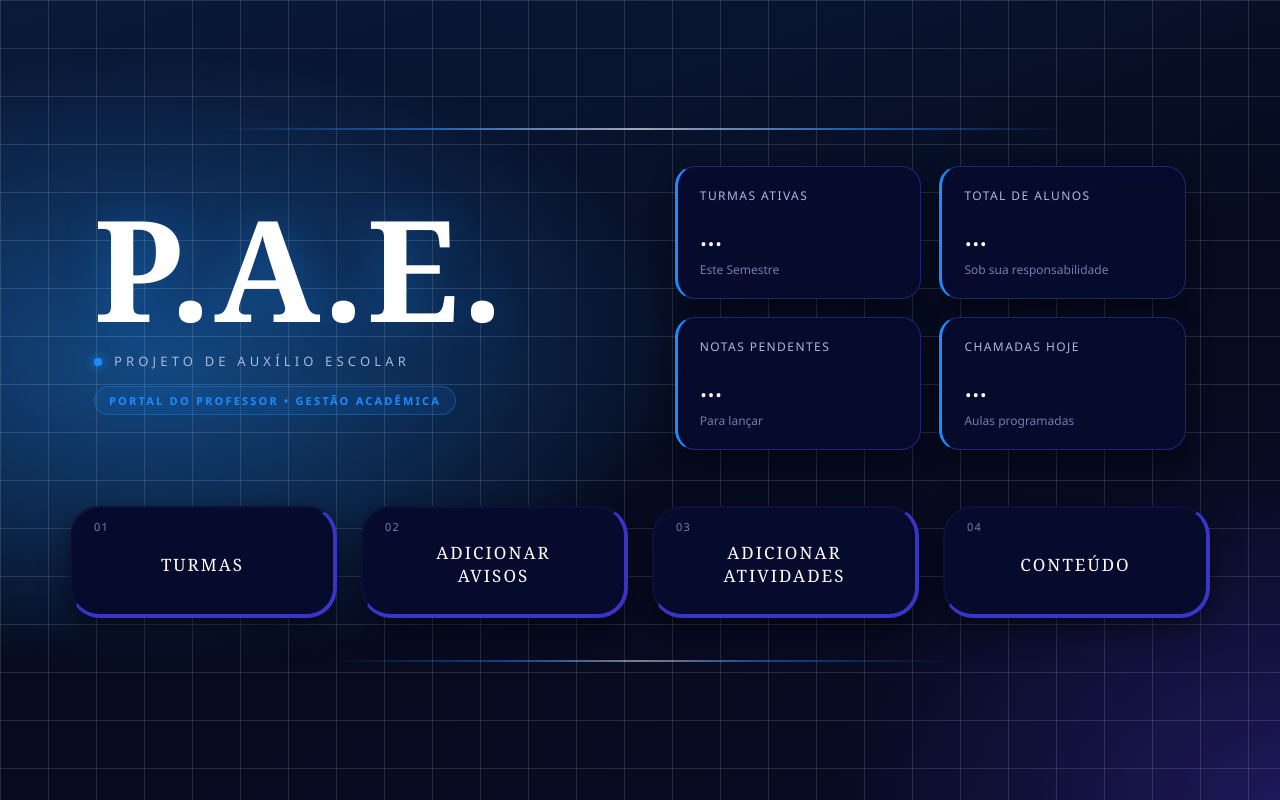
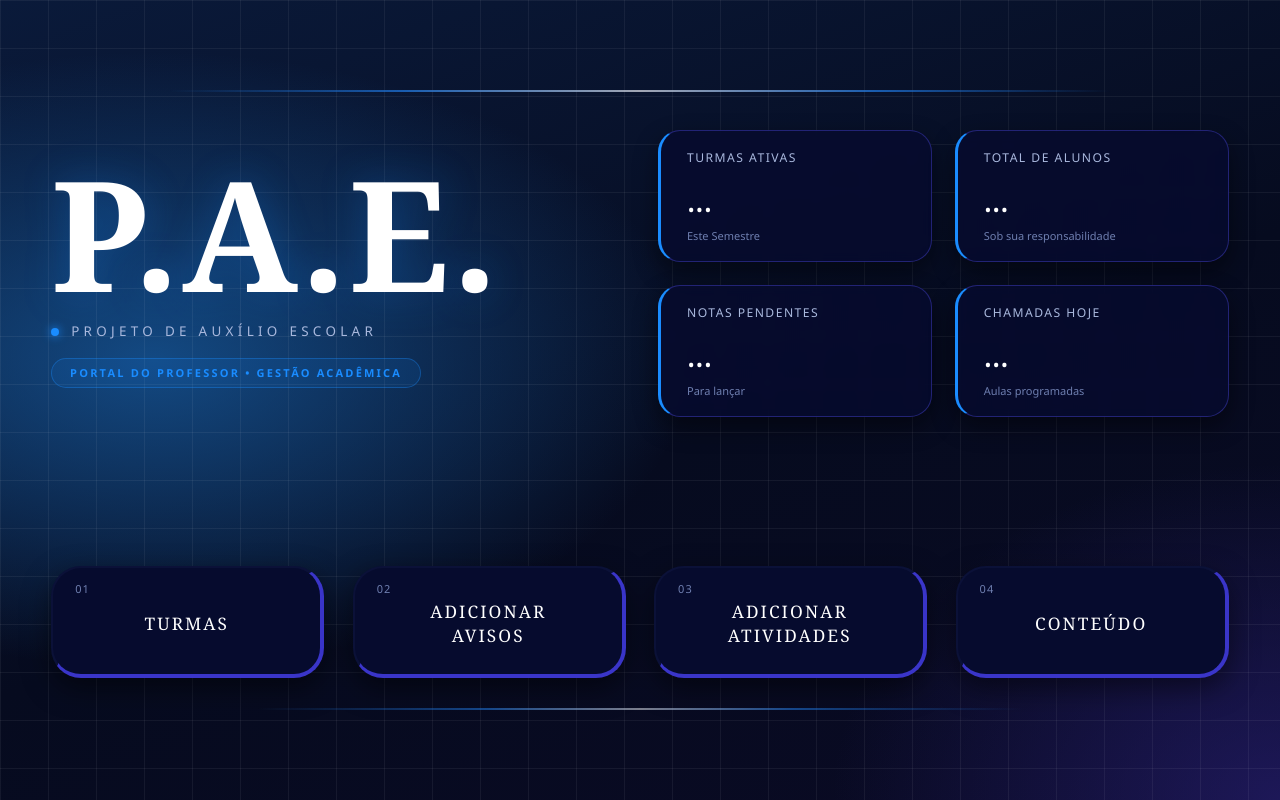
Before and after one commit to Dias2306/tcc, a PHP site: page /professor/menu_professor2.html in a window 1280 px wide. Run offline with PHP 8.4, Linux system fonts and the light colour scheme.

Commit message:
Update menu_professor2.css

```diff
--- a/tcc/professor/css/menu_professor2.css
+++ b/tcc/professor/css/menu_professor2.css
@@ -39,22 +39,22 @@ body::before {
   z-index: 0;
   pointer-events: none;
   background-image:
-    linear-gradient(rgba(255, 255, 255, 0.13) 1px, transparent 1px),
-    linear-gradient(90deg, rgba(255, 255, 255, 0.13) 1px, transparent 1px);
+    linear-gradient(rgba(255, 255, 255, 0.06) 1px, transparent 1px),
+    linear-gradient(90deg, rgba(255, 255, 255, 0.06) 1px, transparent 1px);
   background-size: 48px 48px;
 }
 
 /* ---------- Botão do usuário flutuante ---------- */
 .botao {
   position: fixed;
-  top: 22px;
-  right: 26px;
+  top: clamp(18px, 2.5vh, 32px);
+  right: clamp(20px, 2.5vw, 38px);
   z-index: 20;
   display: flex;
   align-items: center;
   justify-content: center;
-  width: 46px;
-  height: 46px;
+  width: clamp(46px, 3.2vw, 56px);
+  height: clamp(46px, 3.2vw, 56px);
   border-radius: 14px;
   background: rgba(26, 140, 255, 0.12);
   backdrop-filter: blur(6px);
@@ -70,8 +70,8 @@ body::before {
 }
 
 .botao img {
-  width: 24px;
-  height: 24px;
+  width: 52%;
+  height: 52%;
   object-fit: contain;
   filter: brightness(0) invert(1);
 }
@@ -120,38 +120,40 @@ body::before {
   border-left: none;
 }
 
-/* ---------- Conteúdo principal ---------- */
+/* ---------- Conteúdo principal (preenche 100% da altura e escala com a tela) ---------- */
 #principal {
   position: relative;
   z-index: 1;
   min-height: 100vh;
+  width: 100%;
+  padding: clamp(28px, 4vh, 60px) clamp(24px, 4vw, 72px);
   display: flex;
   flex-direction: column;
-  justify-content: center;
+  justify-content: space-between;
+  gap: clamp(24px, 4vh, 48px);
   transition: margin-right 0.3s ease;
 }
-
 
 /* Painel Superior Assimétrico */
 .painel-superior {
   position: relative;
   display: grid;
-  grid-template-columns: 1.05fr 1fr;
+  grid-template-columns: 1fr 1.05fr;
   align-items: center;
-  gap: 44px;
+  gap: clamp(32px, 5vw, 80px);
   width: 100%;
-  max-width: 1140px;
-  margin: 0 auto;
-  padding: clamp(56px, 8vh, 85px) 24px 36px;
+  max-width: 1600px;
+  margin: auto;
+  padding-top: clamp(32px, 5vh, 60px);
 }
 
 /* linha luminosa no topo */
 .painel-superior::before {
   content: "";
   position: absolute;
-  top: 26px;
+  top: 0;
   left: 50%;
-  width: min(75%, 860px);
+  width: min(80%, 1100px);
   height: 2px;
   transform: translateX(-50%);
   background: linear-gradient(90deg, transparent, #1e6fd0 25%, #c9ccd6 50%, #1e6fd0 75%, transparent);
@@ -162,15 +164,15 @@ body::before {
   margin: 0;
   font-family: var(--fonte-titulo);
   font-weight: 700;
-  font-size: clamp(68px, 11vw, 155px);
+  font-size: clamp(76px, 12vw, 195px);
   line-height: 0.95;
   letter-spacing: 0.02em;
   text-shadow: 0 0 40px rgba(26, 140, 255, 0.28);
 }
 
 .marca-pae p {
-  margin: 18px 0 10px;
-  font-size: 13px;
+  margin: clamp(14px, 2vh, 24px) 0 12px;
+  font-size: clamp(12px, 1.05vw, 17px);
   letter-spacing: 0.32em;
   text-transform: uppercase;
   color: var(--texto-suave);
@@ -190,8 +192,8 @@ body::before {
 .sub-docente {
   display: inline-block;
   margin-top: 6px;
-  padding: 6px 14px;
-  font-size: 11px;
+  padding: clamp(6px, 0.8vh, 10px) clamp(14px, 1.4vw, 22px);
+  font-size: clamp(11px, 0.85vw, 14px);
   font-weight: 600;
   letter-spacing: 0.2em;
   color: var(--azul);
@@ -204,7 +206,7 @@ body::before {
 .informacoes {
   display: grid;
   grid-template-columns: repeat(2, minmax(0, 1fr));
-  gap: 18px;
+  gap: clamp(16px, 1.8vw, 28px);
 }
 
 .card-info {
@@ -212,14 +214,15 @@ body::before {
   display: flex;
   flex-direction: column;
   justify-content: space-between;
-  padding: 20px 22px;
+  min-height: clamp(115px, 15vh, 165px);
+  padding: clamp(18px, 2.2vh, 28px) clamp(20px, 2vw, 30px);
   text-decoration: none;
   color: var(--texto);
   background: rgba(6, 11, 46, 0.85);
   backdrop-filter: blur(6px);
   border: 1px solid rgba(91, 84, 255, 0.35);
   border-left: 3px solid var(--azul);
-  border-radius: 20px;
+  border-radius: 22px;
   box-shadow: 0 10px 24px rgba(0, 0, 0, 0.45);
   transition: transform 0.2s, border-color 0.2s, box-shadow 0.2s, background 0.2s;
 }
@@ -234,7 +237,7 @@ body::before {
 
 .card-info p {
   margin: 0;
-  font-size: 12px;
+  font-size: clamp(11px, 0.95vw, 15px);
   letter-spacing: 0.12em;
   text-transform: uppercase;
   color: var(--texto-suave);
@@ -243,13 +246,13 @@ body::before {
 .card-info h3 {
   margin: 10px 0 6px;
   font-family: var(--fonte-titulo);
-  font-size: 30px;
+  font-size: clamp(28px, 2.6vw, 44px);
   font-weight: 400;
   color: var(--texto);
 }
 
 .card-info span {
-  font-size: 12px;
+  font-size: clamp(11px, 0.85vw, 14px);
   color: #6f7fb0;
 }
 
@@ -257,16 +260,18 @@ body::before {
 .barra-atalhos {
   position: relative;
   width: 100%;
-  padding: 20px 24px 80px;
+  max-width: 1600px;
+  margin: auto;
+  padding-bottom: clamp(28px, 4vh, 50px);
 }
 
 /* linha luminosa embaixo */
 .barra-atalhos::after {
   content: "";
   position: absolute;
-  bottom: 36px;
+  bottom: 0;
   left: 50%;
-  width: min(55%, 620px);
+  width: min(65%, 850px);
   height: 2px;
   transform: translateX(-50%);
   background: linear-gradient(90deg, transparent, #1e6fd0 30%, #c9ccd6 50%, #1e6fd0 70%, transparent);
@@ -276,9 +281,8 @@ body::before {
 .lista-botoes {
   display: grid;
   grid-template-columns: repeat(4, minmax(0, 1fr));
-  gap: 24px;
-  max-width: 1140px;
-  margin: 0 auto;
+  gap: clamp(18px, 2.2vw, 34px);
+  width: 100%;
   counter-reset: atalho;
 }
 
@@ -287,11 +291,11 @@ body::before {
   display: flex;
   align-items: center;
   justify-content: center;
-  min-height: 112px;
-  padding: 24px 16px 16px;
+  min-height: clamp(110px, 14vh, 160px);
+  padding: 24px 18px 18px;
   counter-increment: atalho;
   font-family: var(--fonte-titulo);
-  font-size: 17px;
+  font-size: clamp(16px, 1.35vw, 23px);
   line-height: 1.35;
   letter-spacing: 0.12em;
   text-align: center;
@@ -309,10 +313,10 @@ body::before {
 .card-atalho::before {
   content: "0" counter(atalho);
   position: absolute;
-  top: 12px;
+  top: 14px;
   left: 22px;
   font-family: var(--fonte-texto);
-  font-size: 11px;
+  font-size: clamp(11px, 0.8vw, 13px);
   letter-spacing: 0.1em;
   color: #6f7fb0;
 }
@@ -325,3 +329,29 @@ body::before {
   box-shadow: 0 14px 30px rgba(0, 0, 0, 0.55), 0 0 24px rgba(58, 53, 201, 0.55);
   outline: none;
 }
+
+/* ---------- Telas menores ---------- */
+@media (max-width: 920px) {
+  .painel-superior {
+    grid-template-columns: 1fr;
+    text-align: center;
+  }
+
+  .lista-botoes {
+    grid-template-columns: repeat(2, minmax(0, 1fr));
+  }
+}
+
+@media (max-width: 520px) {
+  .informacoes,
+  .lista-botoes {
+    grid-template-columns: 1fr;
+    gap: 16px;
+  }
+}
+
+@media (prefers-reduced-motion: reduce) {
+  * {
+    transition: none !important;
+  }
+}
```
